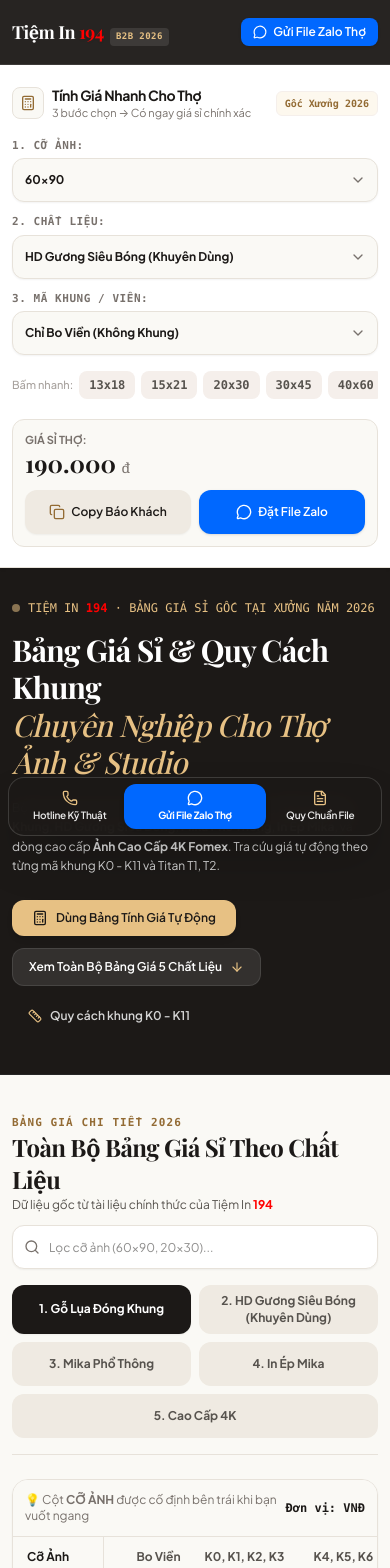
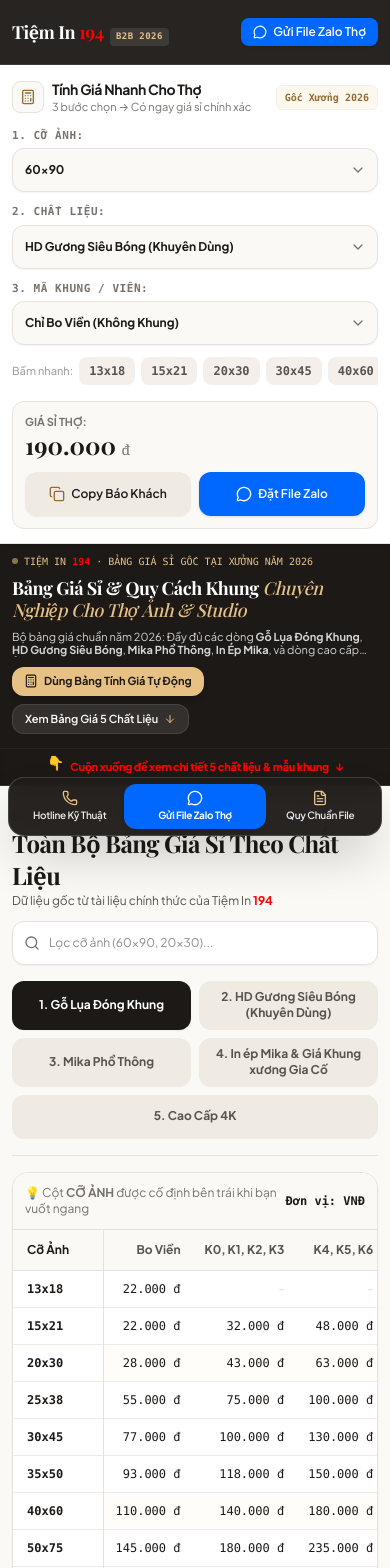
Before and after one commit to crvinh-cmyk/Bao-Gia_194, a React (Vite) app: page / in a window 390 px wide. Shown: the top 1568 px of the page. Built offline with nearby package versions, Linux system fonts and the light colour scheme; a web font is replaced by a local one.

Commit message:
feat: update layout spacing and add reinforced framing options
- Optimize responsive vertical padding across main sections.
- Add disclaimer for frame color accuracy in reference guide.
- Include reinforced frame options for In Ép Mika in pricing and calculator.

```diff
--- a/src/components/B2BGuidelinesSection.tsx
+++ b/src/components/B2BGuidelinesSection.tsx
@@ -43,8 +43,8 @@ export const B2BGuidelinesSection: React.FC<B2BGuidelinesSectionProps> = ({ shop
   };
 
   return (
-    <section id="quy-chuan" className="py-12 sm:py-16 bg-[#F5EFEB]/70 border-t border-[#E7E2DA] w-full max-w-full overflow-hidden">
-      <div className="max-w-7xl mx-auto px-3 sm:px-6 lg:px-8 space-y-12 w-full max-w-full">
+    <section id="quy-chuan" className="py-6 md:py-12 bg-[#F5EFEB]/70 border-t border-[#E7E2DA] w-full max-w-full overflow-hidden">
+      <div className="max-w-7xl mx-auto px-3 sm:px-6 lg:px-8 space-y-6 md:space-y-12 w-full max-w-full">
 
         {/* Section Header */}
         <div className="max-w-3xl mx-auto text-center space-y-2 w-full max-w-full">
--- a/src/components/B2BHeroBar.tsx
+++ b/src/components/B2BHeroBar.tsx
@@ -3,48 +3,49 @@ import { Calculator, ArrowDown, ShieldCheck, Ruler, Sparkles } from 'lucide-reac
 
 export const B2BHeroBar: React.FC = () => {
   return (
-    <section className="bg-[#1C1917] text-white pt-8 pb-10 sm:pt-12 sm:pb-14 border-b border-neutral-800 w-full max-w-full overflow-hidden">
+    <>
+      <section className="bg-[#1C1917] text-white pt-2.5 pb-3.5 md:pt-10 md:pb-12 border-b border-neutral-800 w-full max-w-full overflow-hidden">
         <div className="max-w-7xl mx-auto px-3 sm:px-6 lg:px-8 w-full max-w-full">
-        <div className="max-w-4xl space-y-4 w-full max-w-full">
+          <div className="max-w-4xl space-y-2 md:space-y-4 w-full max-w-full">
 
             {/* Technical Kicker */}
-          <div className="flex items-center gap-2 text-xs font-mono text-[#E7C184]">
-            <span className="w-2 h-2 rounded-full bg-[#E7C184] animate-pulse" />
-            <span>TIỆM IN <span className="text-[#FF0000] font-black">194</span> · BẢNG GIÁ SỈ GỐC TẠI XƯỞNG NĂM 2026</span>
+            <div className="flex items-center gap-1.5 text-[10px] sm:text-[11px] md:text-xs font-mono text-[#E7C184]">
+              <span className="w-1.5 h-1.5 md:w-2 md:h-2 rounded-full bg-[#E7C184] animate-pulse shrink-0" />
+              <span className="truncate">TIỆM IN <span className="text-[#FF0000] font-black">194</span> · BẢNG GIÁ SỈ GỐC TẠI XƯỞNG NĂM 2026</span>
             </div>
 
-          {/* Main Title */}
-          <h1 className="font-serif-display text-3xl sm:text-4xl lg:text-5xl font-bold tracking-tight text-white leading-tight">
-            Bảng Giá Sỉ & Quy Cách Khung <br />
+            {/* Main Title - Compact on mobile */}
+            <h1 className="font-serif-display text-lg sm:text-3xl lg:text-5xl font-bold tracking-tight text-white leading-tight">
+              Bảng Giá Sỉ & Quy Cách Khung <br className="hidden sm:inline" />
               <span className="text-[#E7C184] font-normal italic">Chuyên Nghiệp Cho Thợ Ảnh & Studio</span>
             </h1>
 
-          {/* Core Technical Description */}
-          <p className="text-xs sm:text-sm text-neutral-300 leading-relaxed max-w-2xl">
+            {/* Core Technical Description - Compact on mobile */}
+            <p className="text-[11px] sm:text-xs md:text-sm text-neutral-300 leading-tight md:leading-relaxed max-w-2xl line-clamp-2 sm:line-clamp-none">
               Bộ bảng giá chuẩn năm 2026: Đầy đủ các dòng <strong>Gỗ Lụa Đóng Khung</strong>, <strong>HD Gương Siêu Bóng</strong>, <strong>Mika Phổ Thông</strong>, <strong>In Ép Mika</strong>, và dòng cao cấp <strong>Ảnh Cao Cấp 4K Fomex</strong>. Tra cứu giá tự động theo từng mã khung K0 - K11 và Titan T1, T2.
             </p>
 
             {/* Quick Action Navigation Buttons */}
-          <div className="flex flex-wrap items-center gap-3 pt-2">
+            <div className="flex flex-wrap items-center gap-2 md:gap-3 pt-0.5 md:pt-2">
               <a
                 href="#bang-tinh-gia"
-              className="inline-flex items-center gap-2 px-5 py-2.5 text-xs font-semibold text-[#1C1917] bg-[#E7C184] hover:bg-[#D4AF37] rounded-xl transition-all shadow-md"
+                className="inline-flex items-center gap-1.5 px-3 py-1.5 md:px-5 md:py-2.5 text-[11px] md:text-xs font-bold text-[#1C1917] bg-[#E7C184] hover:bg-[#D4AF37] rounded-xl transition-all shadow-md active:scale-95"
               >
-              <Calculator className="w-4 h-4 text-[#1C1917]" />
+                <Calculator className="w-3.5 h-3.5 md:w-4 md:h-4 text-[#1C1917]" />
                 <span>Dùng Bảng Tính Giá Tự Động</span>
               </a>
 
               <a
                 href="#bang-gia-chi-tiet"
-              className="inline-flex items-center gap-2 px-4 py-2.5 text-xs font-semibold text-white bg-white/10 hover:bg-white/15 rounded-xl transition-all border border-white/10"
+                className="inline-flex items-center gap-1.5 px-3 py-1.5 md:px-4 md:py-2.5 text-[11px] md:text-xs font-semibold text-white bg-white/10 hover:bg-white/15 rounded-xl transition-all border border-white/10 active:scale-95"
               >
-              <span>Xem Toàn Bộ Bảng Giá 5 Chất Liệu</span>
-              <ArrowDown className="w-3.5 h-3.5 text-[#E7C184]" />
+                <span>Xem Bảng Giá 5 Chất Liệu</span>
+                <ArrowDown className="w-3 h-3 md:w-3.5 md:h-3.5 text-[#E7C184]" />
               </a>
 
               <a
                 href="#tra-cuu-khung"
-              className="inline-flex items-center gap-2 px-4 py-2.5 text-xs font-semibold text-neutral-300 hover:text-white rounded-xl transition-colors"
+                className="hidden sm:inline-flex items-center gap-1.5 px-3 py-1.5 md:px-4 md:py-2.5 text-[11px] md:text-xs font-semibold text-neutral-300 hover:text-white rounded-xl transition-colors"
               >
                 <Ruler className="w-3.5 h-3.5 text-[#E7C184]" />
                 <span>Quy cách khung K0 - K11</span>
@@ -54,5 +55,18 @@ export const B2BHeroBar: React.FC = () => {
           </div>
         </div>
       </section>
+
+      {/* Scroll Indicator Bar - Chữ đỏ tăng tương phản trên di động */}
+      <div className="bg-[#1C1917] border-b border-[#38332E] py-2 px-3 flex items-center justify-center text-center shadow-inner">
+        <a
+          href="#bang-gia-chi-tiet"
+          className="inline-flex items-center justify-center gap-1.5 text-[11px] sm:text-xs font-bold text-[#FF0000] hover:text-red-400 transition-colors cursor-pointer group select-none"
+        >
+          <span className="text-sm animate-bounce inline-block">👇</span>
+          <span className="text-[#FF0000] font-extrabold tracking-tight">Cuộn xuống để xem chi tiết 5 chất liệu & mẫu khung</span>
+          <span className="text-xs text-[#FF0000] group-hover:translate-y-0.5 transition-transform font-bold">↓</span>
+        </a>
+      </div>
+    </>
   );
 };
--- a/src/components/FrameReferenceGuide.tsx
+++ b/src/components/FrameReferenceGuide.tsx
@@ -79,8 +79,8 @@ export const FrameReferenceGuide: React.FC = () => {
   const realPhotoFrames = frameReferenceGuide.filter(f => f.hasRealPhotos);
 
   return (
-    <section id="tra-cuu-khung" className="py-12 sm:py-16 bg-white border-t border-[#E7E2DA] w-full max-w-full overflow-hidden">
-      <div className="max-w-7xl mx-auto px-3 sm:px-6 lg:px-8 space-y-8 w-full max-w-full">
+    <section id="tra-cuu-khung" className="py-6 md:py-12 bg-white border-t border-[#E7E2DA] w-full max-w-full overflow-hidden">
+      <div className="max-w-7xl mx-auto px-3 sm:px-6 lg:px-8 space-y-5 md:space-y-8 w-full max-w-full">
 
         {/* Section Header */}
         <div className="max-w-3xl mx-auto text-center space-y-2 w-full max-w-full">
@@ -90,6 +90,9 @@ export const FrameReferenceGuide: React.FC = () => {
           <h2 className="font-serif-display text-2xl sm:text-3xl lg:text-4xl font-bold text-[#1C1917] tracking-tight">
             Tra Cứu Mã Khung & Ảnh Mẫu Thực Tế
           </h2>
+          <p className="text-xs sm:text-sm text-[#FF0000] font-bold italic">
+            màu ảnh khung có thể khác khung thật ở ngoài do sai lệch màu sắc hiển thị
+          </p>
           <p className="text-xs sm:text-sm text-[#57534E]">
             Ảnh chụp thực tế 100% tại xưởng Tiệm In 194 cho tất cả các dòng khung: K0, K1, K2, K3, K4, K5, K6, K7-K9, K10, K11 và Titan 1, Titan 2. Bấm vào từng mẫu để xem chi tiết ảnh chụp thật chất lượng cao.
           </p>
--- a/src/components/MobileQuickQuoter.tsx
+++ b/src/components/MobileQuickQuoter.tsx
@@ -35,7 +35,7 @@ const materialOptions = [
   { id: 'go-lua', name: 'Gỗ Lụa Đóng Khung' },
   { id: 'hd-guong-sieu-bong', name: 'HD Gương Siêu Bóng', badge: 'Khuyên Dùng' },
   { id: 'mika-pho-thong', name: 'Mika Phổ Thông' },
-  { id: 'in-ep-mika', name: 'In Ép Mika' },
+  { id: 'in-ep-mika', name: 'In ép Mika & Khung xương Gia Cố' },
   { id: 'anh-4k', name: 'Ảnh 4K Fomex' }
 ];
 
@@ -48,6 +48,9 @@ export const MobileQuickQuoter: React.FC<MobileQuickQuoterProps> = ({ zaloTho })
 
   // Step 3: Loại khung - Mặc định Chỉ bo viền (Không Khung)
   const [selectedFrame, setSelectedFrame] = useState<string>('boVien');
+
+  // Option for In Ép Mika large sizes: Khung xương gia cố phía sau
+  const [hasKhungXuongGiaCo, setHasKhungXuongGiaCo] = useState<boolean>(false);
 
   // Copy status
   const [copiedCustomer, setCopiedCustomer] = useState<boolean>(false);
@@ -88,11 +91,16 @@ export const MobileQuickQuoter: React.FC<MobileQuickQuoterProps> = ({ zaloTho })
     }
   }, [frameOptions, selectedFrame]);
 
+  // Current In Ép Mika row if applicable
+  const currentInEpMikaRow = useMemo(() => {
+    if (selectedMaterial !== 'in-ep-mika') return null;
+    return inEpMikaPricingData.find(r => r.size.replace('*', 'x') === selectedSize.replace('*', 'x'));
+  }, [selectedMaterial, selectedSize]);
+
   // Calculate Base Price
   const basePrice = useMemo<number | null>(() => {
     if (selectedMaterial === 'in-ep-mika') {
-      const row = inEpMikaPricingData.find(r => r.size.replace('*', 'x') === selectedSize.replace('*', 'x'));
-      return row?.inEpMika ?? null;
+      return currentInEpMikaRow?.inEpMika ?? null;
     }
 
     if (selectedMaterial === 'go-lua') {
@@ -120,9 +128,16 @@ export const MobileQuickQuoter: React.FC<MobileQuickQuoterProps> = ({ zaloTho })
     }
 
     return null;
-  }, [selectedMaterial, selectedSize, selectedFrame]);
+  }, [selectedMaterial, selectedSize, selectedFrame, currentInEpMikaRow]);
 
-  const totalPrice = basePrice;
+  const reinforcedFrameCost = useMemo(() => {
+    if (selectedMaterial === 'in-ep-mika' && hasKhungXuongGiaCo && currentInEpMikaRow?.khungXuongGiaCo) {
+      return currentInEpMikaRow.khungXuongGiaCo;
+    }
+    return 0;
+  }, [selectedMaterial, hasKhungXuongGiaCo, currentInEpMikaRow]);
+
+  const totalPrice = basePrice !== null ? basePrice + reinforcedFrameCost : null;
 
   const currentMaterialObj = materialOptions.find(m => m.id === selectedMaterial);
   const currentFrameObj = frameOptions.find(f => f.id === selectedFrame);
@@ -130,7 +145,9 @@ export const MobileQuickQuoter: React.FC<MobileQuickQuoterProps> = ({ zaloTho })
   // Copy customer-facing quote
   const handleCopyCustomerQuote = () => {
     if (totalPrice === null) return;
-    const frameLabel = selectedMaterial === 'in-ep-mika' ? '' : ` - ${currentFrameObj?.label}`;
+    const frameLabel = selectedMaterial === 'in-ep-mika'
+      ? (hasKhungXuongGiaCo && currentInEpMikaRow?.khungXuongGiaCo ? ' (Có Khung xương gia cố)' : '')
+      : ` - ${currentFrameObj?.label}`;
     const text = `Báo giá ảnh ${selectedSize}cm: ${currentMaterialObj?.name}${frameLabel}: ${totalPrice.toLocaleString('vi-VN')} đ`;
     navigator.clipboard.writeText(text);
     setCopiedCustomer(true);
@@ -138,14 +155,16 @@ export const MobileQuickQuoter: React.FC<MobileQuickQuoterProps> = ({ zaloTho })
   };
 
   const generateZaloUrl = () => {
-    const frameLabel = selectedMaterial === 'in-ep-mika' ? '' : `\n- Khung: ${currentFrameObj?.label}`;
+    const frameLabel = selectedMaterial === 'in-ep-mika'
+      ? (hasKhungXuongGiaCo && currentInEpMikaRow?.khungXuongGiaCo ? '\n- Tùy chọn: Khung xương gia cố phía sau (+ ' + currentInEpMikaRow.khungXuongGiaCo.toLocaleString('vi-VN') + ' đ)' : '')
+      : `\n- Khung: ${currentFrameObj?.label}`;
     const text = `Tiệm In 194 ơi, mình đặt file:\n- Size: ${selectedSize}\n- Loại: ${currentMaterialObj?.name}${frameLabel}\n- Giá sỉ: ${totalPrice?.toLocaleString('vi-VN')} đ\nNhờ xưởng duyệt file nhé!`;
     return `https://zalo.me/${zaloTho.replace(/\D/g, '')}?text=${encodeURIComponent(text)}`;
   };
 
   return (
-    <section id="bang-tinh-gia" className="bg-white border-b border-[#E7E2DA] py-5 px-3 sm:px-6 shadow-sm relative z-20 w-full max-w-full overflow-hidden">
-      <div className="max-w-4xl mx-auto space-y-4 w-full max-w-full">
+    <section id="bang-tinh-gia" className="bg-white border-b border-[#E7E2DA] py-3.5 sm:py-5 px-3 sm:px-6 shadow-sm relative z-20 w-full max-w-full overflow-hidden">
+      <div className="max-w-4xl mx-auto space-y-3 sm:space-y-4 w-full max-w-full">
 
         {/* Mobile Header Bar */}
         <div className="flex items-center justify-between w-full max-w-full">
@@ -245,6 +264,24 @@ export const MobileQuickQuoter: React.FC<MobileQuickQuoterProps> = ({ zaloTho })
 
         </div>
 
+        {/* Khung Xương Gia Cố Option for In Ép Mika large sizes (80x120, 100x150, 110x180) */}
+        {selectedMaterial === 'in-ep-mika' && currentInEpMikaRow?.khungXuongGiaCo && (
+          <div className="bg-[#FFFDF9] border border-[#E7C184] rounded-xl p-3 flex items-center justify-between gap-3 shadow-xs">
+            <label className="flex items-center gap-2 cursor-pointer text-xs font-bold text-[#1C1917] select-none">
+              <input
+                type="checkbox"
+                checked={hasKhungXuongGiaCo}
+                onChange={(e) => setHasKhungXuongGiaCo(e.target.checked)}
+                className="w-4 h-4 rounded border-[#936B34] text-[#936B34] focus:ring-[#936B34] cursor-pointer shrink-0"
+              />
+              <span>Thêm Khung xương gia cố phía sau (+{currentInEpMikaRow.khungXuongGiaCo.toLocaleString('vi-VN')} đ)</span>
+            </label>
+            <span className="text-[10px] font-mono font-bold text-[#936B34] bg-[#FDF8EE] px-2 py-0.5 rounded border border-[#E7C184] shrink-0">
+              Khổ lớn
+            </span>
+          </div>
+        )}
+
         {/* Quick Size Chips: Sắp xếp từ nhỏ đến lớn */}
         <div className="flex items-center gap-1.5 overflow-x-auto pb-1 scrollbar-none text-xs">
           <span className="text-[11px] text-[#A8A29E] shrink-0 font-medium">Bấm nhanh:</span>
--- a/src/components/OfficialPricingTables.tsx
+++ b/src/components/OfficialPricingTables.tsx
@@ -18,7 +18,7 @@ const materialTabs: { id: MaterialTabId; label: string }[] = [
   { id: 'go-lua', label: '1. Gỗ Lụa Đóng Khung' },
   { id: 'hd-guong-sieu-bong', label: '2. HD Gương Siêu Bóng (Khuyên Dùng)' },
   { id: 'mika-pho-thong', label: '3. Mika Phổ Thông' },
-  { id: 'in-ep-mika', label: '4. In Ép Mika' },
+  { id: 'in-ep-mika', label: '4. In ép Mika & Giá Khung xương Gia Cố' },
   { id: 'anh-4k', label: '5. Cao Cấp 4K' }
 ];
 
@@ -43,8 +43,8 @@ export const OfficialPricingTables: React.FC<OfficialPricingTablesProps> = ({
   };
 
   return (
-    <section id="bang-gia-chi-tiet" className="py-10 sm:py-16 bg-[#FAF9F5] w-full max-w-full overflow-hidden">
-      <div className="max-w-7xl mx-auto px-3 sm:px-6 lg:px-8 space-y-6 w-full max-w-full">
+    <section id="bang-gia-chi-tiet" className="py-6 md:py-12 bg-[#FAF9F5] w-full max-w-full overflow-hidden">
+      <div className="max-w-7xl mx-auto px-3 sm:px-6 lg:px-8 space-y-4 sm:space-y-6 w-full max-w-full">
 
         {/* Header & Controls */}
         <div className="space-y-4 pb-4 border-b border-[#E7E2DA] w-full max-w-full">
@@ -221,8 +221,16 @@ export const OfficialPricingTables: React.FC<OfficialPricingTablesProps> = ({
               </table>
             )}
 
-            {/* Table for In Ép Mika (Chỉ để lại giá Mika in ép) */}
+            {/* Table for In Ép Mika (Bổ sung Khung xương gia cố cho khổ lớn) */}
             {activeTab === 'in-ep-mika' && (
+              <div className="space-y-3">
+                <div className="p-3 bg-[#FFFDF9] border-b border-[#E7E2DA] flex items-center gap-2 text-xs text-[#57534E]">
+                  <span className="text-[#936B34] font-bold text-sm shrink-0">💡</span>
+                  <span>
+                    <strong>Dành cho khổ lớn (80x120, 100x150, 110x180):</strong> Có thêm tùy chọn <strong>Khung xương gia cố phía sau</strong> giúp chống cong vênh và tăng độ vững chãi tuyệt đối.
+                  </span>
+                </div>
+
                 <table className="w-full text-left text-xs border-collapse">
                   <thead>
                     <tr className="bg-[#FAF9F5] border-b border-[#E7E2DA] text-[#57534E]">
@@ -231,6 +239,9 @@ export const OfficialPricingTables: React.FC<OfficialPricingTablesProps> = ({
                       </th>
                       <th className="py-3 px-3 text-right font-bold text-[#1C1917] whitespace-nowrap">
                         In Ép Mika
+                      </th>
+                      <th className="py-3 px-3 text-right font-bold text-[#936B34] whitespace-nowrap">
+                        Giá Khung Xương Gia Cố
                       </th>
                     </tr>
                   </thead>
@@ -243,10 +254,18 @@ export const OfficialPricingTables: React.FC<OfficialPricingTablesProps> = ({
                         <td className="py-2.5 px-3 text-right font-bold font-mono text-[#1C1917] whitespace-nowrap">
                           {formatPrice(row.inEpMika)}
                         </td>
+                        <td className="py-2.5 px-3 text-right font-mono text-[#936B34] whitespace-nowrap">
+                          {row.khungXuongGiaCo ? (
+                            <span className="font-bold text-[#936B34]">+{row.khungXuongGiaCo.toLocaleString('vi-VN')} đ</span>
+                          ) : (
+                            <span className="text-neutral-400 font-normal italic text-[11px]">-</span>
+                          )}
+                        </td>
                       </tr>
                     ))}
                   </tbody>
                 </table>
+              </div>
             )}
 
             {/* Table for Cao Cấp 4K */}
--- a/src/constants/frames.ts
+++ b/src/constants/frames.ts
@@ -191,16 +191,16 @@ export const FRAMES: FrameConstantItem[] = [
     id: 'titan2',
     code: 'Titan 2',
     name: 'Khung Hợp Kim Titan 2',
-    imageUrl: '/images/frames/khung-titan2-xanh.JPG',
-    image: '/images/frames/khung-titan2-xanh.JPG',
+    imageUrl: '/images/frames/khung-titan2-hong.jpg',
+    image: '/images/frames/khung-titan2-hong.jpg',
     dimensions: 'Viền kim loại cao cấp mạ màu thời trang',
     description: 'Dòng khung kim loại Titan thế hệ mới với các màu sắc độc quyền hiện đại, cực kỳ hút khách chụp ảnh cưới thời trang.',
     suitableFor: 'Ảnh cưới thời trang, ảnh 4K Fomex',
-    variants: 'Titan 2 Xanh (Xanh rêu titan), Titan 2 Hồng (Rose gold / Vàng hồng)',
+    variants: 'Titan 2 Hồng (Rose gold / Vàng hồng), Titan 2 Xanh (Xanh rêu titan)',
     hasRealPhotos: true,
     images: [
-      { name: 'Titan 2: Xanh', url: '/images/frames/khung-titan2-xanh.JPG', colorHex: '#3B5245', tag: 'Titan 2 Xanh' },
-      { name: 'Titan 2: Hồng', url: '/images/frames/khung-titan2-hong.jpg', colorHex: '#B87D72', tag: 'Titan 2 Hồng' }
+      { name: 'Titan 2: Hồng', url: '/images/frames/khung-titan2-hong.jpg', colorHex: '#B87D72', tag: 'Titan 2 Hồng' },
+      { name: 'Titan 2: Xanh', url: '/images/frames/khung-titan2-xanh.JPG', colorHex: '#3B5245', tag: 'Titan 2 Xanh' }
     ]
   }
 ];
@@ -242,11 +242,11 @@ export const EXACT_FRAME_PATHS: Record<string, string> = {
   'Titan 1 Đen': '/images/frames/khung-titan1-den.JPG',
   'Titan 1 Bạc': '/images/frames/khung-titan1-bac.JPG',
   'TITAN1': '/images/frames/khung-titan1-den.JPG',
-  'Titan 2': '/images/frames/khung-titan2-xanh.JPG',
-  'titan 2': '/images/frames/khung-titan2-xanh.JPG',
+  'Titan 2': '/images/frames/khung-titan2-hong.jpg',
+  'titan 2': '/images/frames/khung-titan2-hong.jpg',
+  'Titan 2 Hồng': '/images/frames/khung-titan2-hong.jpg',
   'Titan 2 Xanh': '/images/frames/khung-titan2-xanh.JPG',
-  'Titan 2 Hồng': '/images/frames/khung-titan2-hong.jpg',
-  'TITAN2': '/images/frames/khung-titan2-xanh.JPG'
+  'TITAN2': '/images/frames/khung-titan2-hong.jpg'
 };
 
 // Helper function to safely get encoded image URL to avoid 404s on Vercel
--- a/src/data/tiemIn194Pricing2026.ts
+++ b/src/data/tiemIn194Pricing2026.ts
@@ -13,9 +13,9 @@ export const inEpMikaPricingData: InEpMikaPriceRow[] = [
   { stt: 9, size: '60x90', inEpMika: 95000 },
   { stt: 10, size: '60x120', inEpMika: 185000 },
   { stt: 11, size: '70x110', inEpMika: 185000 },
-  { stt: 12, size: '80x120', inEpMika: 195000 },
-  { stt: 13, size: '100x150', inEpMika: 330000 },
-  { stt: 14, size: '110x180', inEpMika: 450000 }
+  { stt: 12, size: '80x120', inEpMika: 195000, khungXuongGiaCo: 180000 },
+  { stt: 13, size: '100x150', inEpMika: 330000, khungXuongGiaCo: 220000 },
+  { stt: 14, size: '110x180', inEpMika: 450000, khungXuongGiaCo: 310000 }
 ];
 // Backwards compatibility alias
 export const boVienPricingData = inEpMikaPricingData;
@@ -236,11 +236,11 @@ export const frameReferenceGuide: FrameSpecItem[] = [
     dimensions: 'Viền kim loại cao cấp mạ màu thời trang',
     description: 'Dòng khung kim loại Titan thế hệ mới với các màu sắc độc quyền hiện đại, cực kỳ hút khách chụp ảnh cưới thời trang.',
     suitableFor: 'Ảnh cưới thời trang, ảnh 4K Fomex',
-    variants: 'Titan 2 Xanh (Xanh rêu titan), Titan 2 Hồng (Rose gold / Vàng hồng)',
+    variants: 'Titan 2 Hồng (Rose gold / Vàng hồng), Titan 2 Xanh (Xanh rêu titan)',
     hasRealPhotos: true,
     images: [
-      { name: 'Titan 2: Xanh', url: '/images/frames/khung-titan2-xanh.JPG', colorHex: '#3B5245', tag: 'Titan 2 Xanh' },
-      { name: 'Titan 2: Hồng', url: '/images/frames/khung-titan2-hong.jpg', colorHex: '#B87D72', tag: 'Titan 2 Hồng' }
+      { name: 'Titan 2: Hồng', url: '/images/frames/khung-titan2-hong.jpg', colorHex: '#B87D72', tag: 'Titan 2 Hồng' },
+      { name: 'Titan 2: Xanh', url: '/images/frames/khung-titan2-xanh.JPG', colorHex: '#3B5245', tag: 'Titan 2 Xanh' }
     ]
   }
 ];
--- a/src/types.ts
+++ b/src/types.ts
@@ -9,6 +9,7 @@ export interface InEpMikaPriceRow {
   stt: number;
   size: string;
   inEpMika: number | null;
+  khungXuongGiaCo?: number | null;
 }
 
 export interface DongKhungPriceRow {
```
Lines whose indentation alone changed are shown as unchanged.
